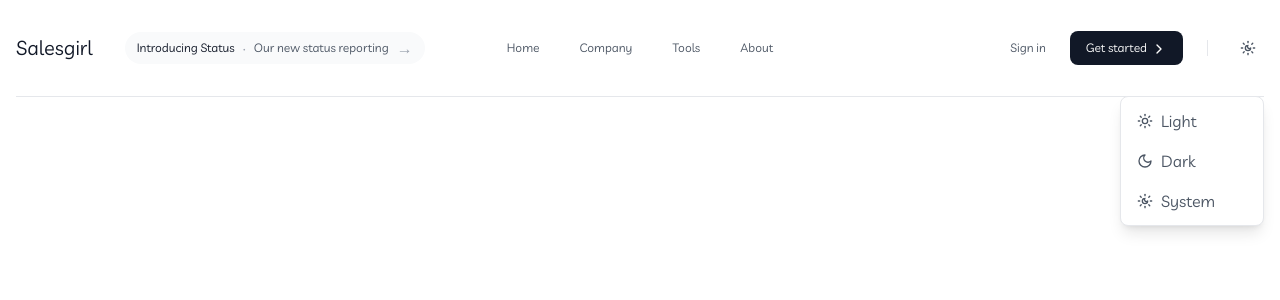
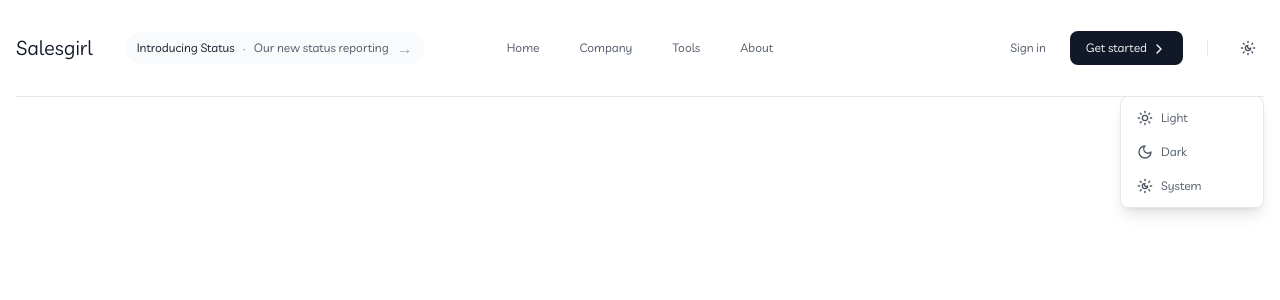
Before and after one commit to nanayawdev/salesgirl, a React (Vite) app: page / in a window 1280 px wide. Both pictures are taken after a click on the button "Toggle theme". Shown: the top 300 px of the page. Built offline with nearby package versions, Linux system fonts and the light colour scheme.

Commit message:
Update Navbar component to adjust font size for theme options. Changed text size from 'text-p-base' to 'text-[12px]' for improved visual consistency across light, dark, and system theme selections. This enhancement contributes to a more cohesive design and aligns with ongoing UI improvements.

```diff
--- a/src/components/Navbar/Navbar.jsx
+++ b/src/components/Navbar/Navbar.jsx
@@ -104,7 +104,7 @@ const Navbar = () => {
                         setTheme('light');
                         setIsThemeOpen(false);
                       }}
-                      className="w-full flex items-center px-4 py-2 text-p-base text-gray-600 dark:text-gray-400 hover:text-gray-900 dark:hover:text-white hover:bg-gray-50 dark:hover:bg-gray-800"
+                      className="w-full flex items-center px-4 py-2 text-[12px] text-gray-600 dark:text-gray-400 hover:text-gray-900 dark:hover:text-white hover:bg-gray-50 dark:hover:bg-gray-800"
                     >
                       <Sun className="h-4 w-4 mr-2" />
                       Light
@@ -114,7 +114,7 @@ const Navbar = () => {
                         setTheme('dark');
                         setIsThemeOpen(false);
                       }}
-                      className="w-full flex items-center px-4 py-2 text-p-base text-gray-600 dark:text-gray-400 hover:text-gray-900 dark:hover:text-white hover:bg-gray-50 dark:hover:bg-gray-800"
+                      className="w-full flex items-center px-4 py-2 text-[12px] text-gray-600 dark:text-gray-400 hover:text-gray-900 dark:hover:text-white hover:bg-gray-50 dark:hover:bg-gray-800"
                     >
                       <Moon className="h-4 w-4 mr-2" />
                       Dark
@@ -124,7 +124,7 @@ const Navbar = () => {
                         setTheme('system');
                         setIsThemeOpen(false);
                       }}
-                      className="w-full flex items-center px-4 py-2 text-p-base text-gray-600 dark:text-gray-400 hover:text-gray-900 dark:hover:text-white hover:bg-gray-50 dark:hover:bg-gray-800"
+                      className="w-full flex items-center px-4 py-2 text-[12px] text-gray-600 dark:text-gray-400 hover:text-gray-900 dark:hover:text-white hover:bg-gray-50 dark:hover:bg-gray-800"
                     >
                       <SunMoon className="h-4 w-4 mr-2" />
                       System
```
